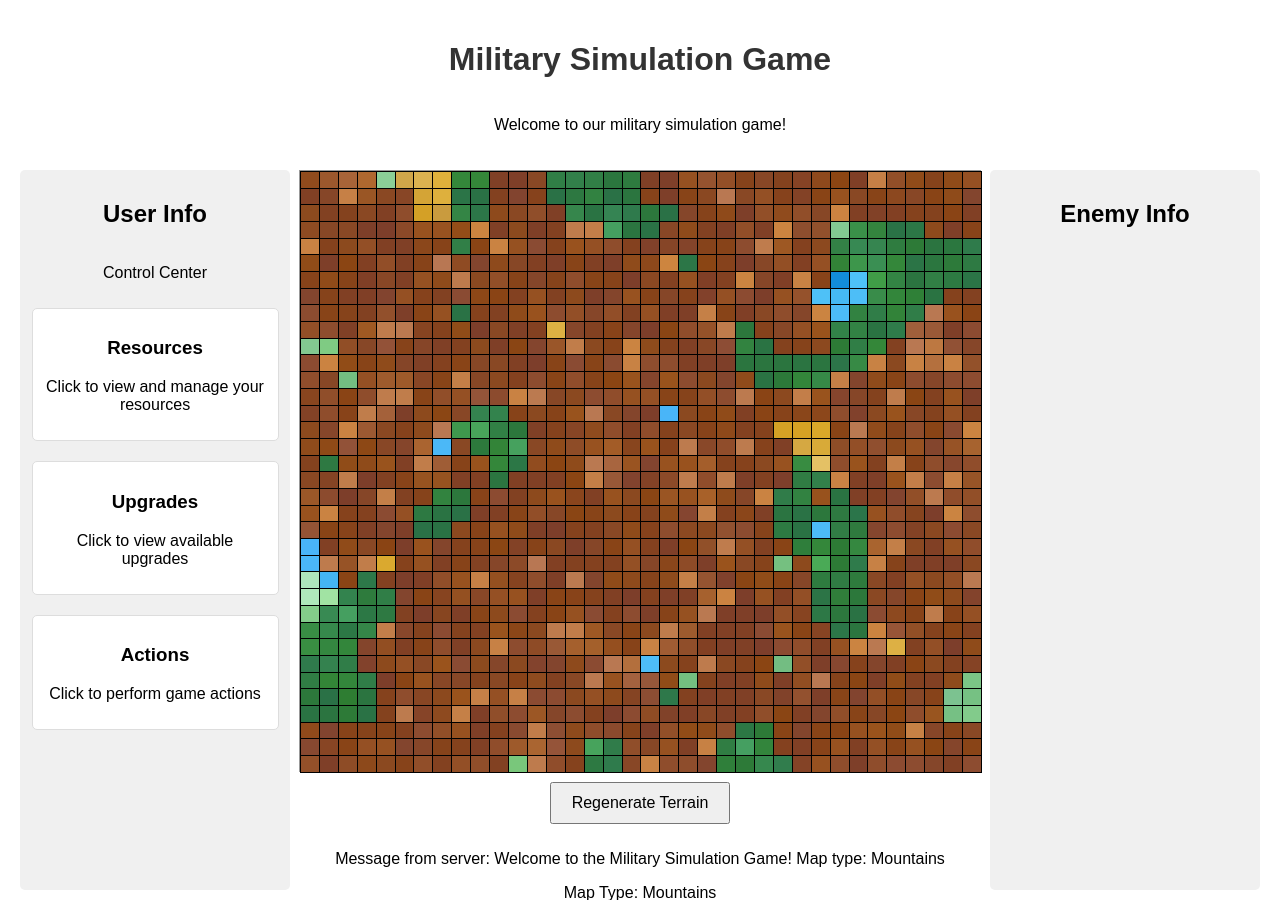
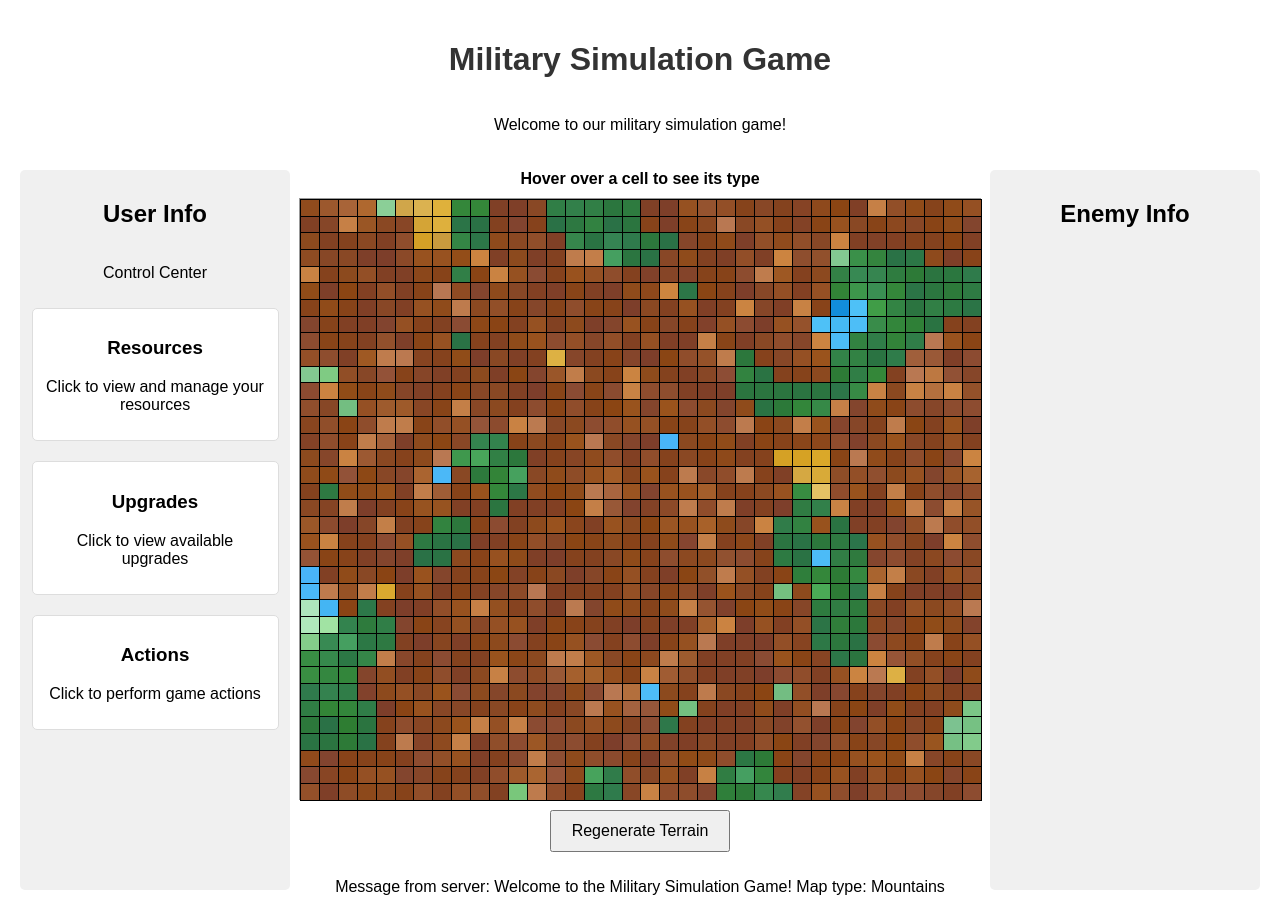
Before and after one commit to wallyatkins/cofm-python-web-app, a FastAPI app: page / in a window 1280 px wide. Shown: the top 900 px of the page. Run offline with FastAPI, Linux system fonts and the light colour scheme.

Commit message:
feat: Add cell type display above game map

```diff
--- a/templates/index.html
+++ b/templates/index.html
@@ -133,6 +133,10 @@
             white-space: nowrap;
             z-index: 10;
         }
+        #hover-info {
+            margin-bottom: 10px;
+            font-weight: bold;
+        }
     </style>
 </head>
 <body>
@@ -156,6 +160,7 @@
             </div>
         </div>
         <div>
+            <div id="hover-info">Hover over a cell to see its type</div>
             <div id="game-map">
                 {% for row in terrain %}
                     {% for cell in row %}
@@ -174,5 +179,16 @@
             <!-- Add enemy information here -->
         </div>
     </div>
+    <script>
+        document.getElementById('game-map').addEventListener('mouseover', function(event) {
+            if (event.target.classList.contains('map-cell')) {
+                document.getElementById('hover-info').textContent = 'Cell Type: ' + event.target.getAttribute('title');
+            }
+        });
+
+        document.getElementById('game-map').addEventListener('mouseout', function(event) {
+            document.getElementById('hover-info').textContent = 'Hover over a cell to see its type';
+        });
+    </script>
 </body>
 </html>
```
